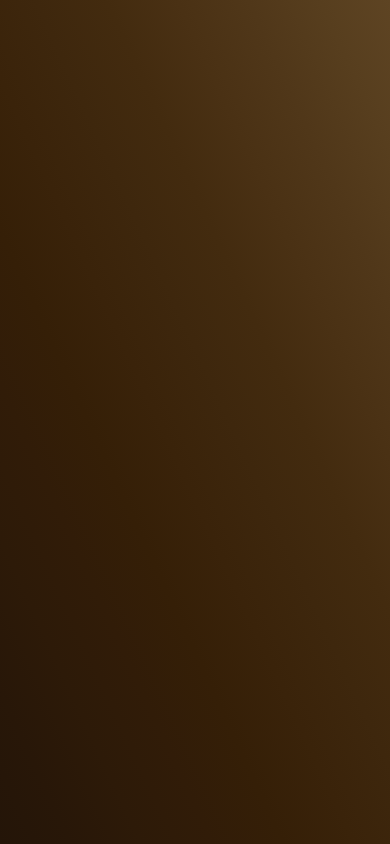
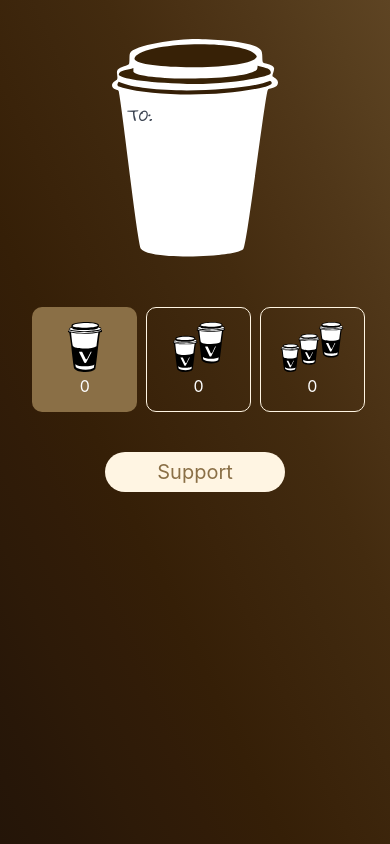
Before and after one commit to vechain/buy-me-a-coffee, a Vue app: page /donate in a window 390 px wide. Built offline with nearby package versions, Linux system fonts and the light colour scheme; a web font is replaced by a local one.

Commit message:
rename backer -> donate

```diff
--- a/src/router.ts
+++ b/src/router.ts
@@ -1,6 +1,6 @@
 import Vue from 'vue'
 import Router from 'vue-router'
-import Backer from './views/Backer.vue'
+import Donate from './views/Donate.vue'
 
 Vue.use(Router)
 
@@ -8,9 +8,12 @@ export default new Router({
   mode: 'history',
   routes: [
     {
+      path: '/donate',
+      name: 'Donate',
+      component: Donate,
+    }, {
       path: '/backer',
-      name: 'Backer',
-      component: Backer,
+      redirect: '/donate',
     },
   ],
 })
--- a/src/views/Backer.vue
+++ b/src/views/Donate.vue
@@ -1,5 +1,5 @@
 <template>
-  <div class="backer container">
+  <div class="donate container">
         <div class="columns">
             <div class="column col-10 col-mx-auto col-md-11 col-xl-8">
                 <div class="columns">
@@ -61,7 +61,7 @@ import BigNumber from 'bignumber.js'
 
 @Component
 
-export default class Backer extends Vue {
+export default class Donate extends Vue {
 
     name = ''
     address = ''
@@ -115,7 +115,7 @@ export default class Backer extends Vue {
 }
 </script>
 <style>
-.backer{
+.donate{
     margin-top: 10%;
     max-width: 1100px;
 }
@@ -211,7 +211,7 @@ export default class Backer extends Vue {
 }
 
 @media (max-width: 840px){
-    .backer{
+    .donate{
         margin-top: 10%;
     }
     .cup {
```
